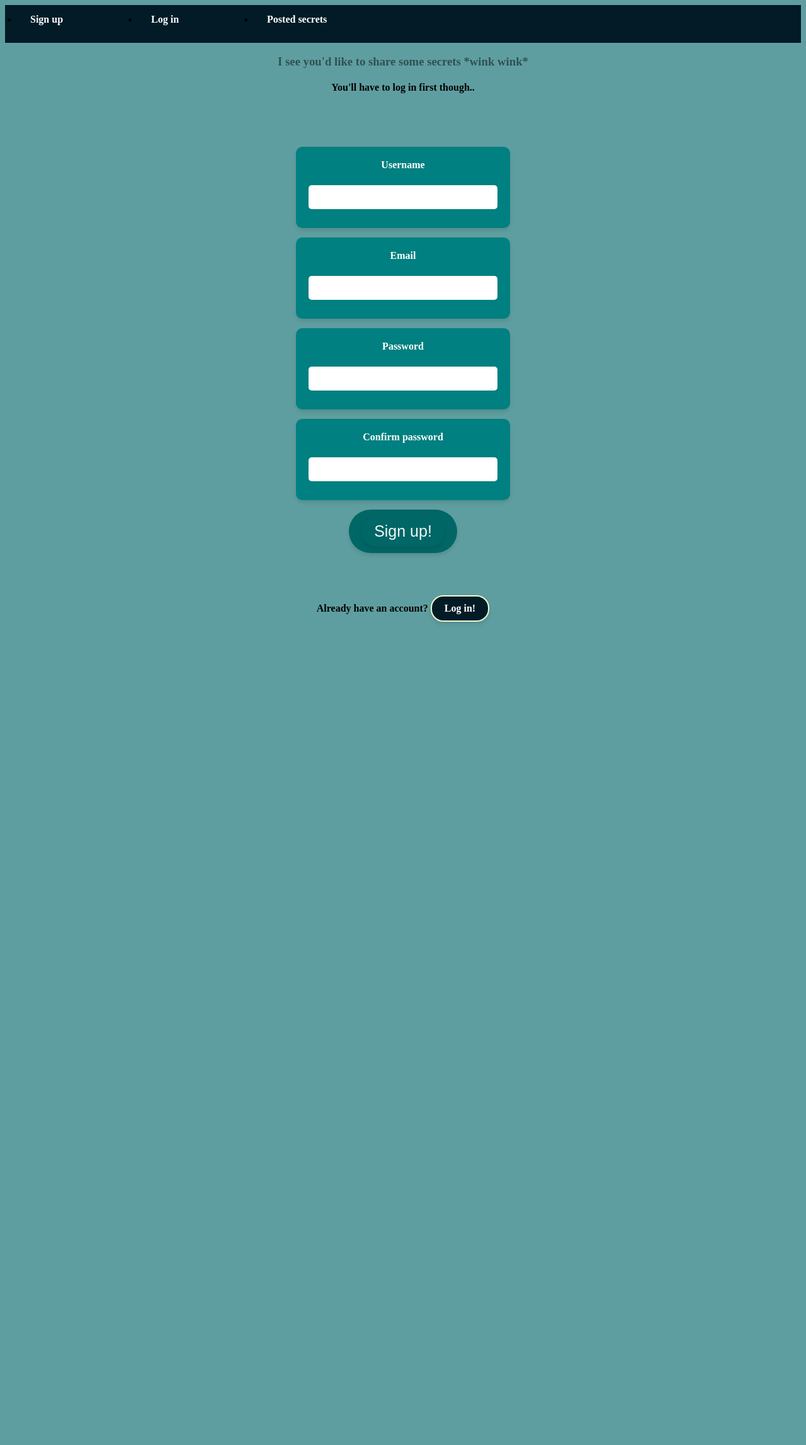
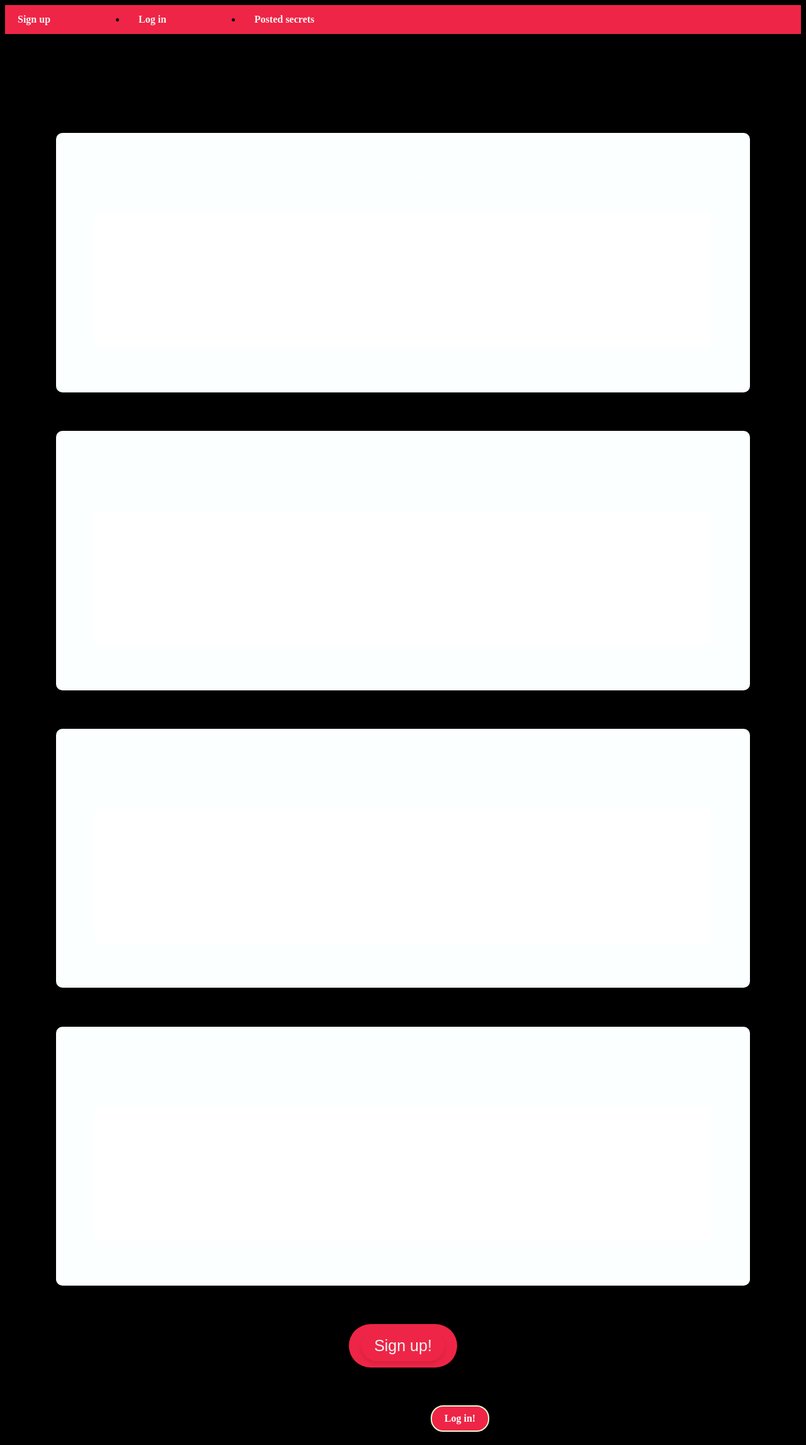
Before and after one commit to Nelo-cmd/MyDiary-application, a Flask app: page /diary/signup in a window 1280 px wide. Shown: the whole page at 63% size. Before the commit the page ends 989 px from the top, so only its background shows below. Run offline with Flask 3, Linux system fonts and the light colour scheme; some libraries are stand-ins or nearby versions.

Commit message:
updating gui

```diff
--- a/static/style.css
+++ b/static/style.css
@@ -1,17 +1,17 @@
 body {
-    background-color: cadetblue;
+    background-color: black;
     text-align: center;
     transition: all;
 }
 
 .nav {
-    background-color: rgb(2, 27, 39);
+    background-color: rgb(238, 37, 70);
     align-content: center;
     display: flex; /* This sets up flexbox on the list container */
-    padding: 0 20px; /* Adds horizontal padding */
+    padding: 0; /* Adds horizontal padding */
     margin: 0; /* Removes default margin */
-    height: 60px; /* Sets the height of the navbar */
-    size: 100px;
+    height: 20%; /* Sets the height of the navbar */
+    size: auto;
 }
 
 .nav li {
@@ -19,7 +19,7 @@ body {
 }
 
 .nav-link {
-    color: white; /* Sets the text color to white */
+    color: rgb(247, 244, 244); /* Sets the text color to white */
     text-decoration: none; /* Removes the underline from links */
     font-size: 16px; /* Increases the font size */
     font-weight: bold; /* Makes the text bold */
@@ -50,7 +50,7 @@ h3 {
 .link-button{
     display: inline-block; /* Allows the link to have padding and margins */
     padding: 10px 20px; /* Space inside the button */
-    background-color: rgb(2, 27, 39);
+    background-color: rgb(238, 37, 70);
     color: white; /* White text color */
     text-decoration: none; /* Removes the underline */
     font-size: 16px; /* Font size */
@@ -79,18 +79,18 @@ form {
     flex-direction: column; /* Arrange items vertically */
     align-items: center;
     justify-content:center;
-    height: 80vh; /* Full viewport height */
-    padding: 30px;
+    height: 80%; /* Full viewport height */
+    padding: 20px;
 }
 
 /* Style form container */
 .form {
-    background-color: #008080; /* Teal blue background */
-    padding: 20px;
+    background-color: #fbffff; /* White background */
+    padding: 5%;
     border-radius: 10px;
     box-shadow: 0 4px 6px rgba(0, 0, 0, 0.1);
-    margin-bottom: 15px;
-    width: 300px;
+    margin-bottom: 5%;
+    width: 80%;
     transition: transform 0.3s ease, box-shadow 0.3s ease; /* Smooth animation */
     color: #ffffff; /* White text */
 }
@@ -98,13 +98,13 @@ form {
 /* Style for labels and inputs */
 .form label {
     display: block;
-    margin-bottom: 5px;
+    margin-bottom: 3%;
     font-weight: bold;
 }
 
 .form input, .form textarea {
     width: 100%;
-    padding: 10px;
+    padding: 10%;
     margin-bottom: 10px;
     border: none;
     border-radius: 5px;
@@ -122,10 +122,10 @@ form {
 
 /* Style for the submit button */
 .submit-button {
-    background-color: #006666 !important;
+    background-color: rgb(238, 37, 70) !important;
     color: rgb(240, 248, 248) !important;
     padding: 10px 20px !important;
-    border: teal !important;
+    border: rgb(250, 183, 199) !important;
     border-radius: 35px;
     font-size: 25px;
     cursor: pointer;
```
Also changed, not shown: other parts of static/style.css (+23 -23 lines).
